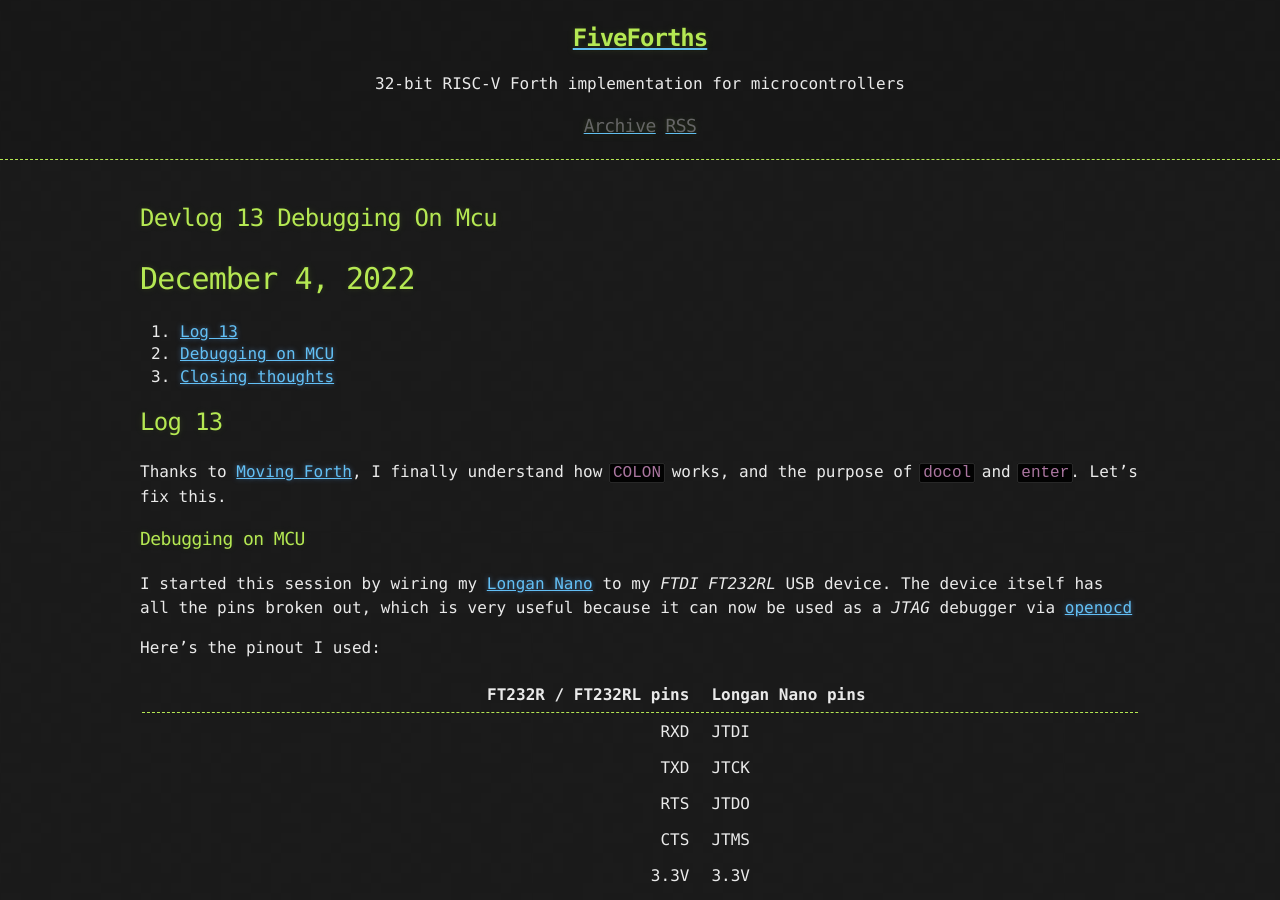
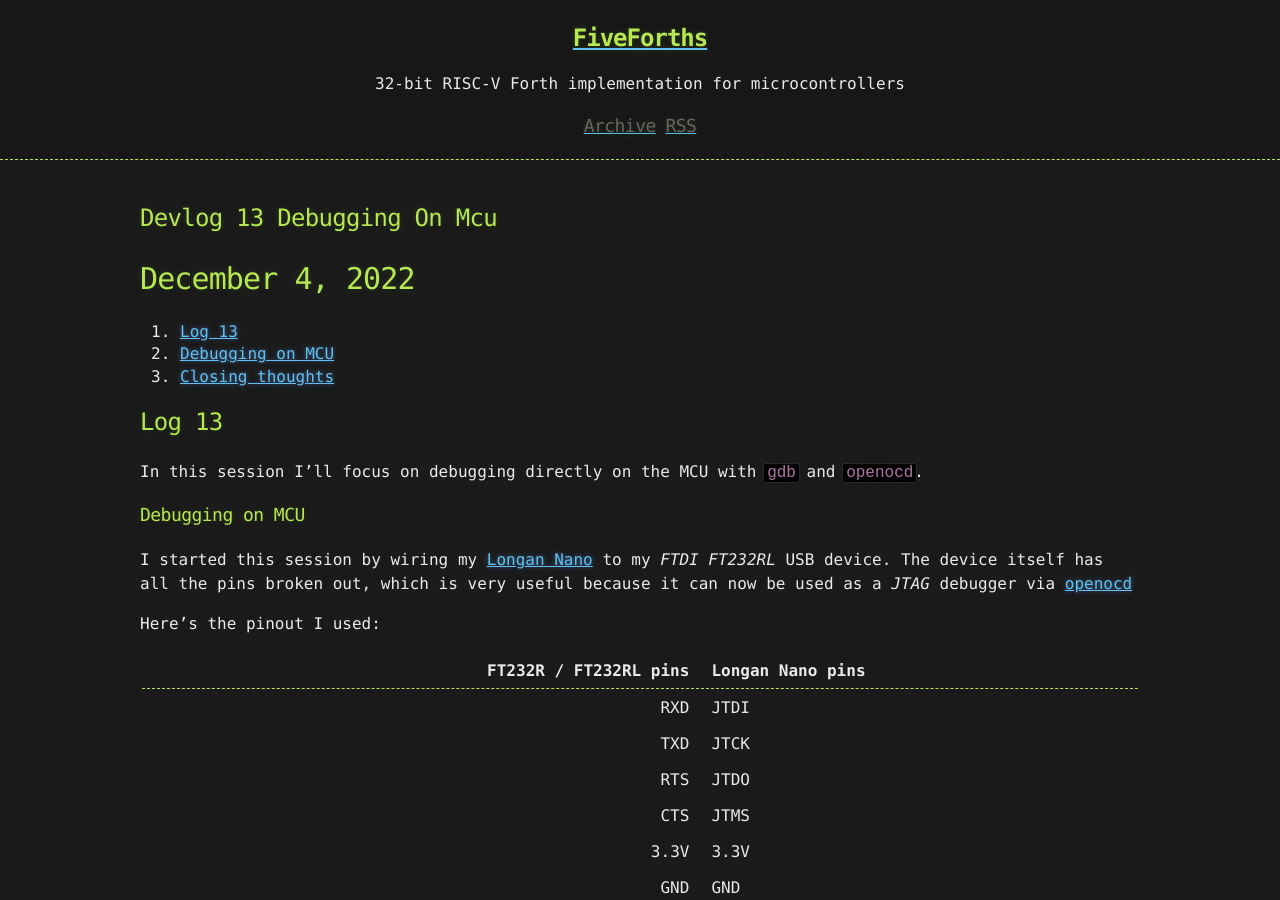
Before and after one commit to aw/fiveforths, a Jekyll site: the page built from logs/_posts/2022-12-04-devlog-13-debugging-on-mcu.md, in a window 1280 px wide and 900 px high. Built offline with Jekyll 4.4.1, drawn with Linux system fonts in a browser that asks for light colours.

Commit message:
Minor fixes

```diff
--- a/logs/_posts/2022-12-04-devlog-13-debugging-on-mcu.md
+++ b/logs/_posts/2022-12-04-devlog-13-debugging-on-mcu.md
@@ -6,7 +6,7 @@
 
 ## Log 13
 
-Thanks to [Moving Forth](https://www.bradrodriguez.com/papers/moving1.htm), I finally understand how `COLON` works, and the purpose of `docol` and `enter`. Let's fix this.
+In this session I'll focus on debugging directly on the MCU with `gdb` and `openocd`.
 
 ### Debugging on MCU
 
```
Also changed, not shown: 3 other files.
